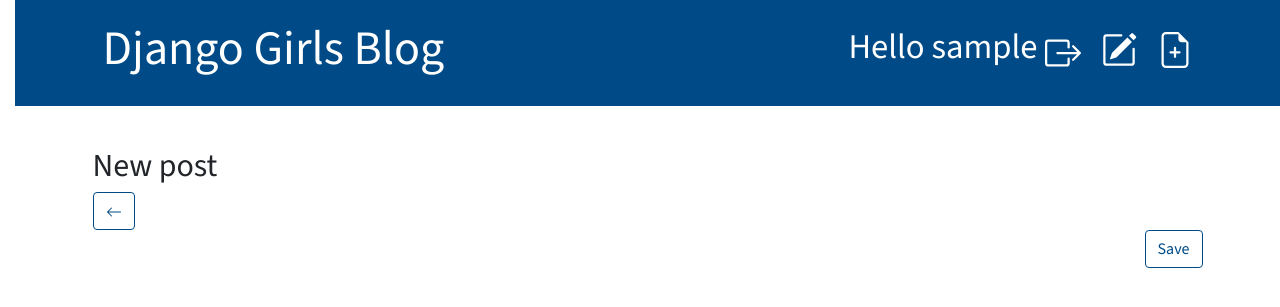
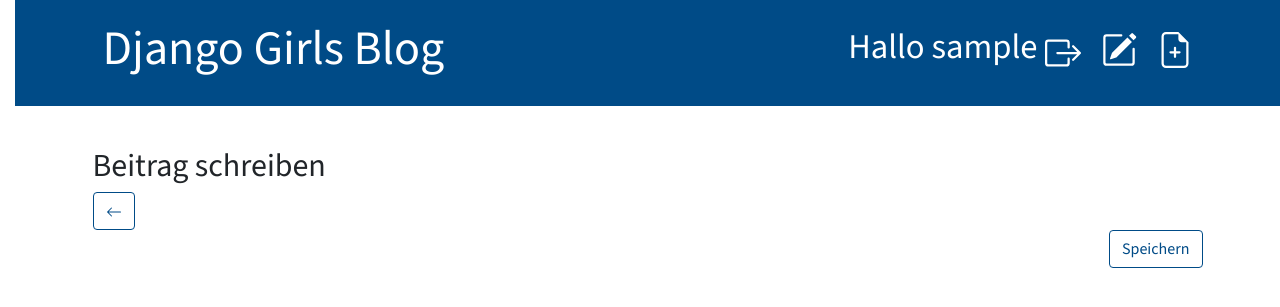
Before and after one commit to bughunterin/my-first-blog, a Django app: page /post/new/ in a window 1280 px wide. Shown: the top 307 px of the page. Run offline with Django 5.2, Linux system fonts and the light colour scheme; the visitor is signed in with stand-in values (Sample User, id 1).

Commit message:
Translate UI to german

```diff
--- a/blog/forms.py
+++ b/blog/forms.py
@@ -1,11 +1,13 @@
 from django import forms
 from .models import Post, Comment
+
 
 class PostForm(forms.ModelForm):
 
     class Meta:
-         model = Post
-         fields = ('title', 'text',)
+        model = Post
+        fields = ('title', 'text',)
+        labels = {'title': 'Titel', 'text': 'Text'}
 
 
 class CommentForm(forms.ModelForm):
@@ -13,3 +15,4 @@ class CommentForm(forms.ModelForm):
     class Meta:
         model = Comment
         fields = ('author', 'text',)
+        labels = {'author': 'Name', 'text': 'Kommentar'}
--- a/blog/templates/blog/add_comment_to_post.html
+++ b/blog/templates/blog/add_comment_to_post.html
@@ -1,9 +1,9 @@
 {% extends 'blog/base.html' %}
 
 {% block content %}
-<h1>New comment</h1>
+<h1>Neuer Kommentar</h1>
 <form method="POST" class="post-form">{% csrf_token %}
     {{ form.as_p }}
-    <button type="submit" class="save btn btn-secondary">Send</button>
+    <button type="submit" class="save btn btn-secondary">Absenden</button>
 </form>
 {% endblock %}
--- a/blog/templates/blog/base.html
+++ b/blog/templates/blog/base.html
@@ -20,7 +20,7 @@
                     </a>
                     <a href="{% url 'post_draft_list' %}" class="top-menu">{% include './icons/pencil-square.svg'%}</a>
 
-                    <div id="logout" class="top-menu">Hello {{ user.username }}
+                    <div id="logout" class="top-menu">Hallo {{ user.username }}
                         <form method="POST" action="{% url 'logout' %}">
                             {% csrf_token %}
                             <button type="submit">{% include './icons/box-arrow-right.svg' %}</button>
--- a/blog/templates/blog/post_detail.html
+++ b/blog/templates/blog/post_detail.html
@@ -27,7 +27,7 @@
             <aside class="actions">
                 <form method="POST" action="{% url 'post_publish' pk=post.pk %}">
                     {% csrf_token %}
-                    <button type="submit" class="btn btn-default">Publish</button>
+                    <button type="submit" class="btn btn-default">Veröffentlichen</button>
                 </form>
             </aside>
         {% endif %}
@@ -37,7 +37,7 @@
     </article>
 
     <hr>
-    <a class="btn btn-default" role="button" href="{% url 'add_comment_to_post' pk=post.pk %}">Add comment</a>
+    <a class="btn btn-default" role="button" href="{% url 'add_comment_to_post' pk=post.pk %}">Kommentar schreiben</a>
     {% for comment in post.comments.all %}
     {% if user.is_authenticated or comment.approved_comment %}
     <div class="comment">
@@ -63,6 +63,6 @@
     </div>
     {% endif %}
 {% empty %}
-    <p>No comments here yet :(</p>
+    <p>Noch keine Kommentare :(</p>
 {% endfor %}
 {% endblock %}
--- a/blog/templates/blog/post_draft_list.html
+++ b/blog/templates/blog/post_draft_list.html
@@ -3,7 +3,7 @@
 {% block content %}
     {% for post in posts %}
         <div class="post">
-            <p class="date">created: {{ post.created_date|date:'d-m-Y' }}</p>
+            <p class="date">erstellt: {{ post.created_date|date:'d-m-Y' }}</p>
             <h1><a href="{% url 'post_detail' pk=post.pk %}">{{ post.title }}</a></h1>
             <p>{{ post.text|truncatechars:200 }}</p>
         </div>
--- a/blog/templates/blog/post_edit.html
+++ b/blog/templates/blog/post_edit.html
@@ -1,13 +1,13 @@
 {% extends 'blog/base.html' %}
 
 {% block content %}
-    <h2>New post</h2>
+    <h2>Beitrag schreiben</h2>
     <a class="btn btn-default" href="{% url 'post_list' %}">
     {% include './icons/arrow-left.svg' %}
     </a>
 
     <form method="POST" class="post-form">{% csrf_token %}
         {{ form.as_p }}
-        <button type="submit" class="save btn btn-default">Save</button>
+        <button type="submit" class="save btn btn-default">Speichern</button>
     </form>
 {% endblock %}
--- a/blog/templates/registration/login.html
+++ b/blog/templates/registration/login.html
@@ -2,7 +2,7 @@
 
 {% block content %}
     {% if form.errors %}
-        <p>Your username and password didn't match. Please try again.</p>
+        <p>Benutzername oder Passwort stimmen nicht. Bitte noch einmal versuchen.</p>
     {% endif %}
 
     <form method="post" action="{% url 'login' %}" class="login-form">
@@ -18,7 +18,7 @@
         </tr>
         </table>
 
-        <input type="submit" value="login" class="btn btn-default" />
+        <input type="submit" value="Anmelden" class="btn btn-default" />
         <input type="hidden" name="next" value="{{ next }}" />
     </form>
 {% endblock %}
```
